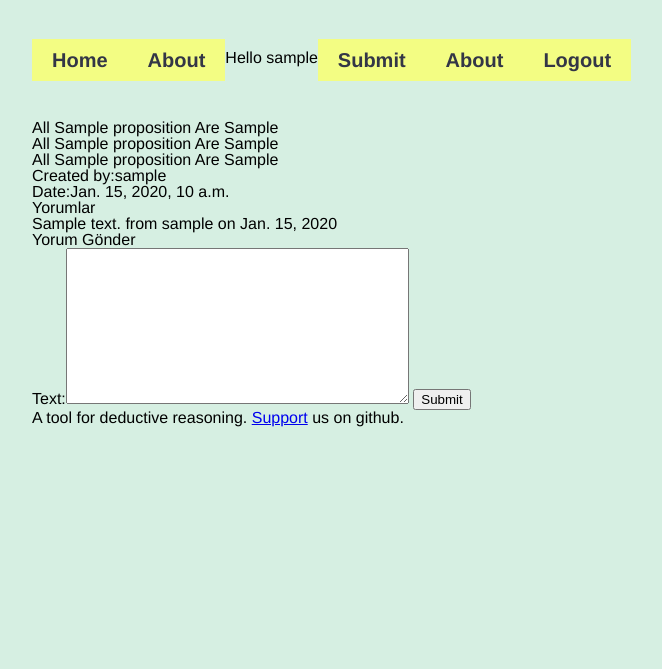
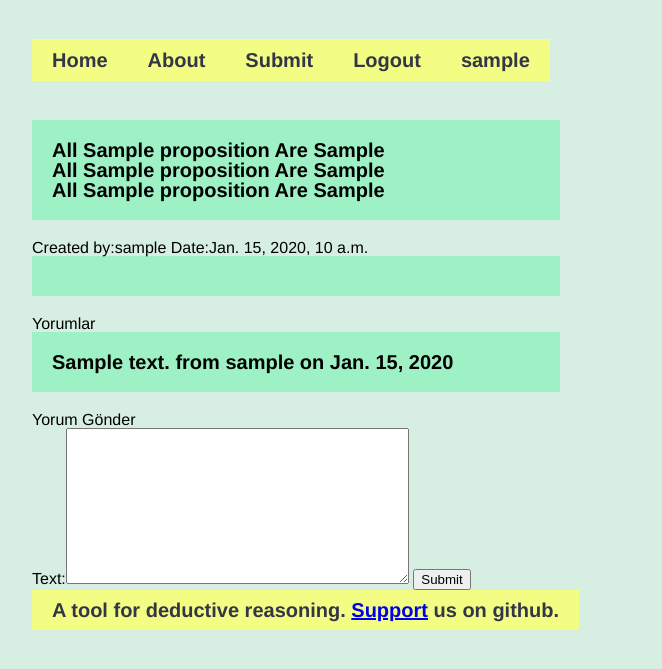
Before and after one commit to lyk2018-python/deductive-reasoning, a Django app: page /proposition/1/ in a window 1280 px wide. Shown: the part 105-774 px from the top of the page, without its empty margins (168-830 px from the left). Run offline with Django 3.2, Linux system fonts and the light colour scheme; a user stored in the database is signed in; tables that the repository leaves empty hold one stand-in row (values such as "Sample post").

Commit message:
Update css

```diff
--- a/deductivereasoning/static/layout/styles/base.css
+++ b/deductivereasoning/static/layout/styles/base.css
@@ -118,3 +118,35 @@
   float: left;
   background-color: orange;
 }
+.content p{
+  background-color: #9EF0C5;
+  padding: 20px 20px 20px 20px;
+  font-size: 20px;
+  font-weight: 600;
+  margin-bottom: 20px;
+  margin-right: 40%;
+}
+
+.box{
+  background-color: #9EF0C5;
+  padding: 20px 20px 20px 20px;
+  font-size: 20px;
+  font-weight: 600;
+  margin-bottom: 20px;
+  margin-right: 40%;
+}
+
+.box a{
+  color: green;
+  text-decoration: none;
+}
+
+.footer{
+  background-color: #F3FD83;
+  padding: 10px 20px 10px 20px;
+  font-size: 20px;
+  font-weight: 600;
+  color: #333646;
+  display: inline-block;
+  text-decoration: none;
+}
--- a/deductivereasoning/templates/base.html
+++ b/deductivereasoning/templates/base.html
@@ -38,15 +38,9 @@
           <li>
             <a href="{% url 'about' %}">About</a>
           </li>
-          <li>
             {% if user.is_authenticated %}
-            Hello {{ user.username }}
-          </li>
           <li>
             <a href="{% url 'submit' %}">Submit</a>
-          </li>
-          <li>
-            <a href="{% url 'about' %}">About</a>
           </li>
            <li>
             <a href="{% url 'logout' %}">Logout</a>
@@ -58,6 +52,11 @@
             <a href="{% url 'login' %}">Login</a>
           </li>
           {% endif %}
+          <li>
+            {% if user.is_authenticated %}
+              <a href="{% url 'dashboard' %}"> {{ user.username }} </a>
+            {% endif %}
+          </li>
         </ul>
         <div class="clear"></div>
     </div>
--- a/deductivereasoning/templates/proposition_detail.html
+++ b/deductivereasoning/templates/proposition_detail.html
@@ -3,11 +3,14 @@
 {% block title %}{{ title }}{% endblock %}
 {% block content %}
 <div class="content">
-  <p>{{ major }}</p>
-  <p>{{ minor }}</p>
-  <p>{{ conclusion }}</p>
-  <p class="createdBy" >Created by:{{ major.user }}</p>
-  <p class="createdBy" >Date:{{ major.created_date }}</p>
+  <p>{{ major }} </br>
+ 	{{ minor }}	</br>
+  	{{ conclusion }}
+  	<div class="createdBy">
+  	Created by:{{ major.user }}
+  	Date:{{ major.created_date }}
+  	</div>
+  </p>
 </div>
 	<form method="post">
       {% csrf_token %}
```
